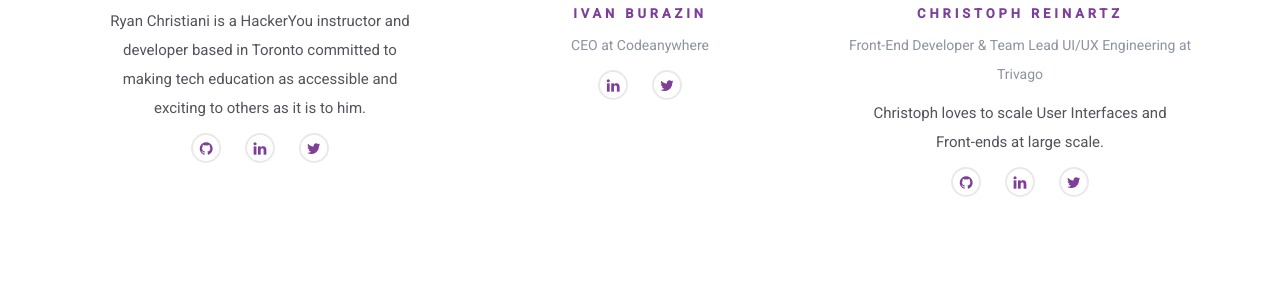
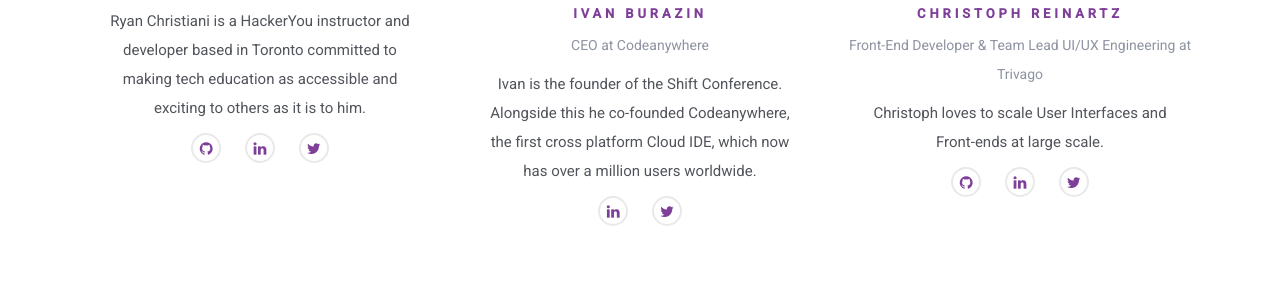
Before and after one commit to codeanywhere/shift2017, a website: page index.html in a window 1280 px wide. Shown: the part 3716-4001 px from the top of the page. Drawn offline with Linux system fonts and the light colour scheme; some packages are replaced by stand-ins of ours; a web font is replaced by a local one.

Commit message:
updated bio for burazin

```diff
--- a/index.html
+++ b/index.html
@@ -388,7 +388,7 @@
 					<div class="photo-wrapper rounded"><img src="assets/img/speakers/ivanburazin.png" alt="Ivan Burazin" class="img-responsive"></div>
 					<h3 class="name">Ivan Burazin</h3>
 					<p class="text-alt"><small>CEO at Codeanywhere</small></p>
-					<p class="about"></p>
+					<p class="about">Ivan is the founder of the Shift Conference. Alongside this he co-founded Codeanywhere, the first cross platform Cloud IDE, which now has over a million users worldwide.</p>
 					<ul class="speaker-socials">
 <!-- 						<li><a href="https://github.com/Rchristiani"><span class="fa fa-github"></span></a></li> -->
 						<li><a href="https://www.linkedin.com/in/ivanburazin/"><span class="fa fa-linkedin"></span></a></li>
```
